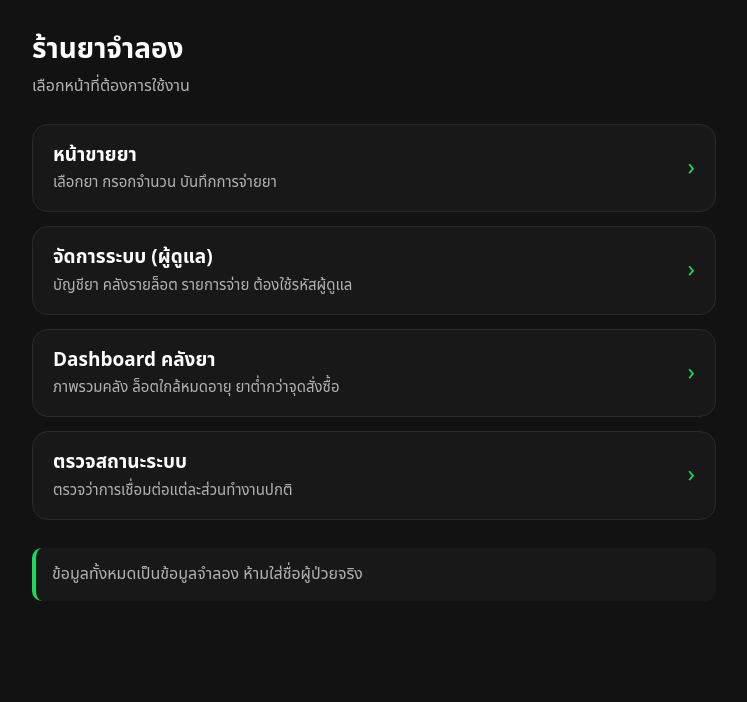
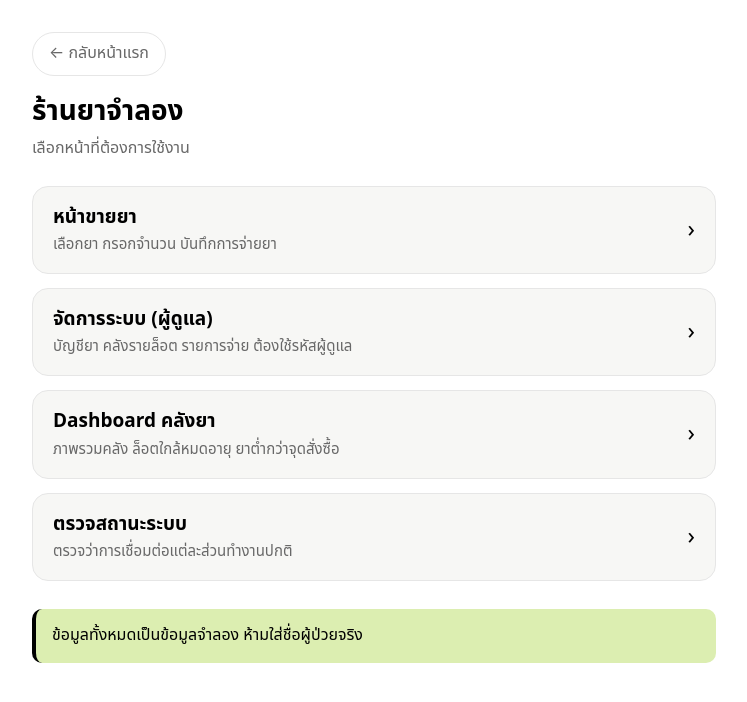
Before and after one commit to Ratikanlaya/myStore, a plain HTML site: page index.html in a window 1280 px wide. Shown: the whole page, without its empty margins (266-1013 px from the left). Drawn offline with Linux system fonts and the light colour scheme.

Commit message:
Add files via upload

```diff
--- a/index.html
+++ b/index.html
@@ -5,7 +5,7 @@
 <meta name="viewport" content="width=device-width, initial-scale=1">
 <title>ร้านยาจำลอง · หน้าแรก</title>
 <style>
-  :root{--bg:#121212;--card:#181818;--card-hover:#232323;--ink:#ffffff;--muted:#b3b3b3;--accent:#1ed760;--line:#2a2a2a}
+  :root{--bg:#ffffff;--card:#f7f7f5;--card-hover:#f1f1f1;--ink:#000000;--muted:#686868;--accent:#000000;--line:#e6e6e6;--lime:#dceeb1}
   *{box-sizing:border-box}
   body{margin:0;background:var(--bg);color:var(--ink);font-family:'Noto Sans Thai',system-ui,-apple-system,'Segoe UI',Tahoma,sans-serif;font-size:16px;line-height:1.6}
   main{max-width:720px;margin:0 auto;padding:32px 18px 48px}
@@ -19,11 +19,16 @@
   .menu .title{display:block;font-size:19px;font-weight:700}
   .menu .desc{display:block;color:var(--muted);font-size:15px}
   .menu .arrow{color:var(--accent);font-size:24px;flex:none}
-  .notice{margin-top:28px;padding:14px 16px;border-left:4px solid var(--accent);background:var(--card);border-radius:10px;color:var(--muted)}
+  .back{display:inline-block;margin-bottom:18px;padding:8px 16px;border:1px solid var(--line);border-radius:999px;color:var(--muted);text-decoration:none}
+  .back:hover{color:var(--ink);border-color:var(--accent)}
+  .back:focus-visible{outline:3px solid var(--accent);outline-offset:3px}
+  .notice{margin-top:28px;padding:14px 16px;border-left:4px solid var(--accent);background:var(--lime);border-radius:10px;color:var(--ink)}
 </style>
 </head>
 <body>
 <main>
+  <!-- เมนูย้อนกลับไปหน้าแรกของเว็บไซต์ (แก้ href ได้ถ้าหน้าแรกอยู่ที่อื่น) -->
+  <a class="back" href="https://ratikanlaya.github.io/BMI/">← กลับหน้าแรก</a>
   <h1>ร้านยาจำลอง</h1>
   <p class="lead">เลือกหน้าที่ต้องการใช้งาน</p>
   <nav aria-label="เมนูหลัก"><ul class="menu" id="menu"></ul></nav>
```
